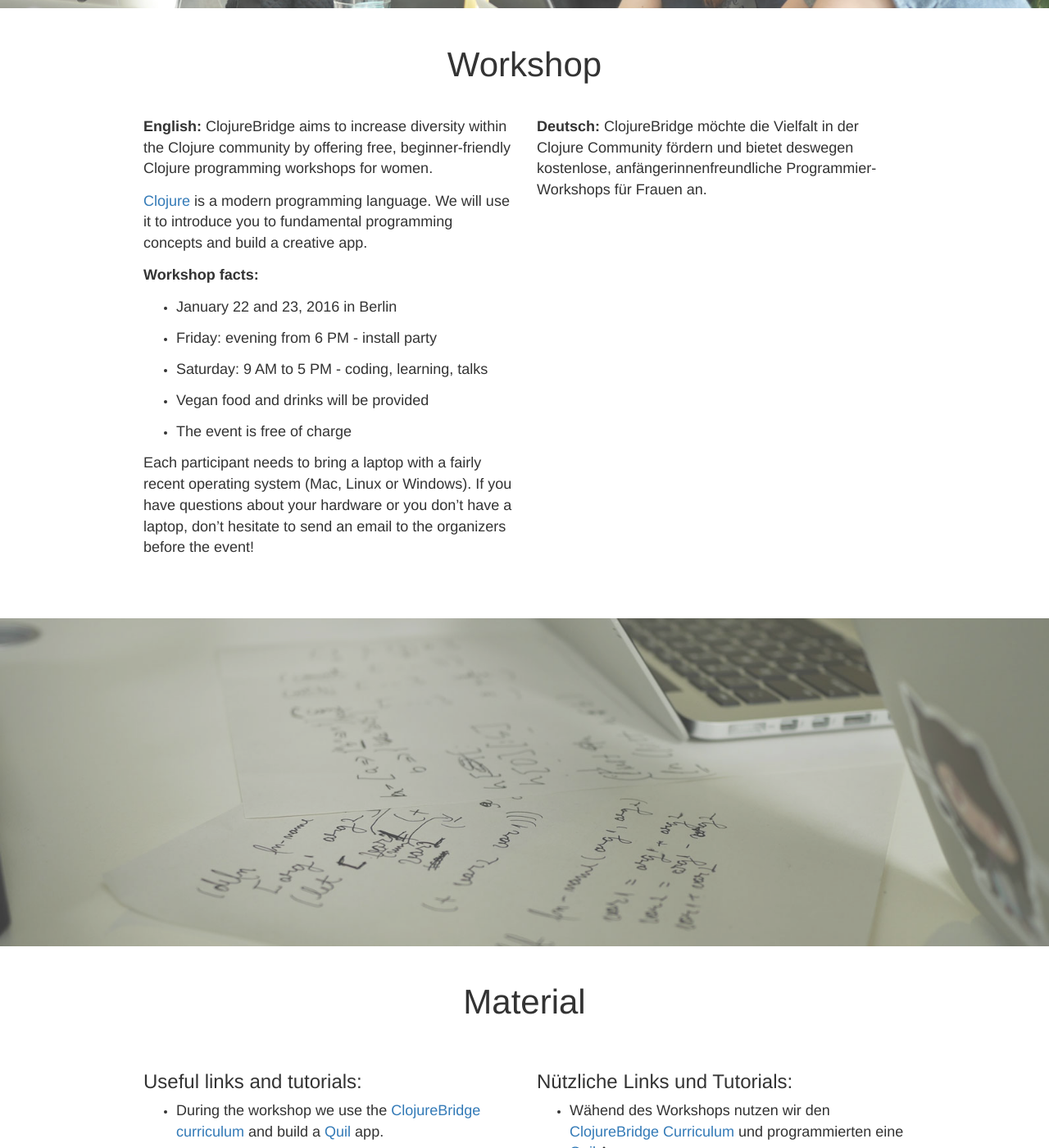
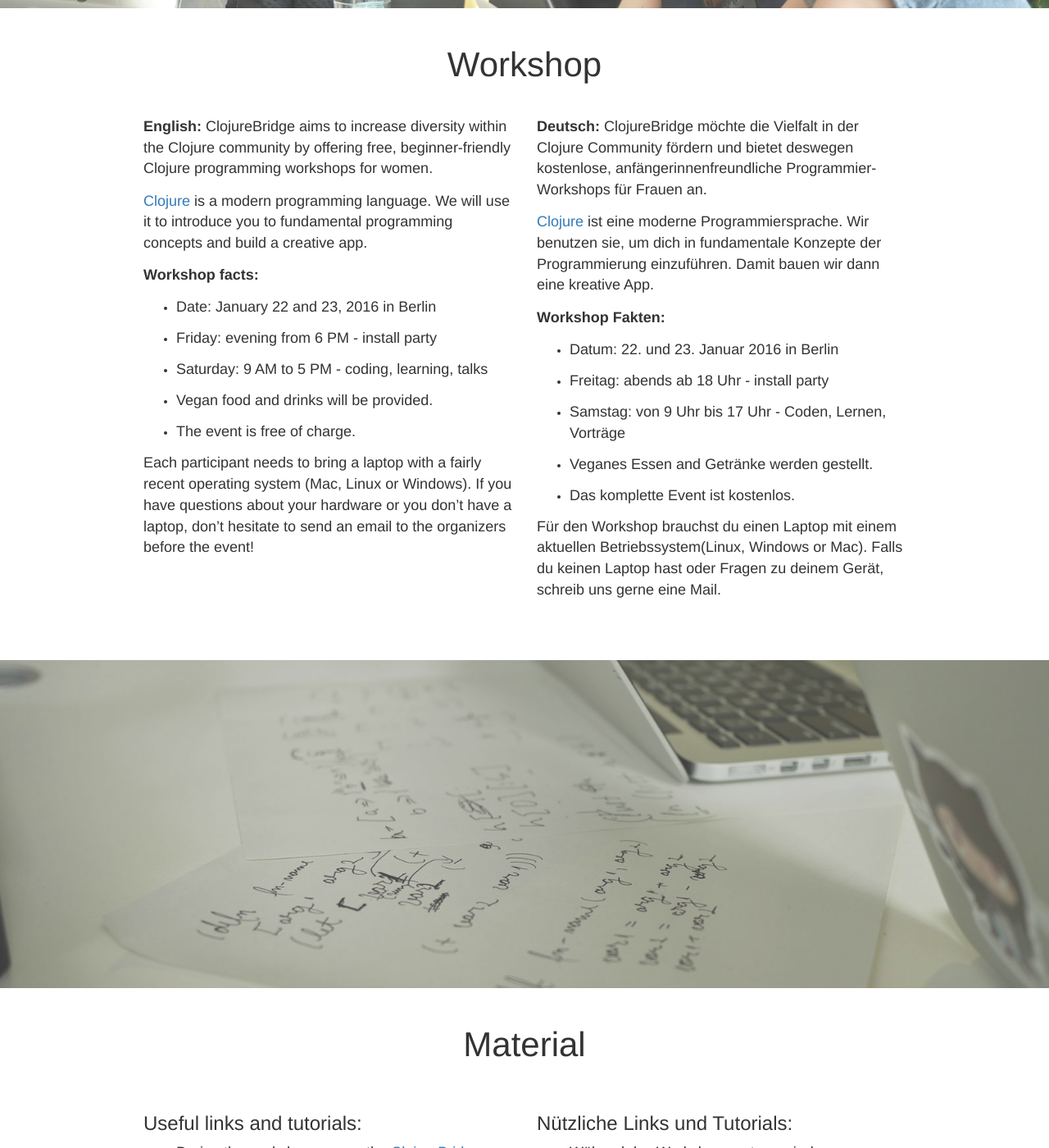
Before and after one commit to clojurebridge-berlin/clojurebridge-berlin.github.io, a Jekyll site: the page built from index.html, in a window 1280 px wide and 1400 px high, scrolled down 1080 px. Shown: the whole window at 82% size. Built offline with Jekyll 4.4.1, drawn with Linux system fonts in a browser that asks for light colours; some of the changed text lies outside the part shown.

Commit message:
Translate workshop section to German

```diff
--- a/index.html
+++ b/index.html
@@ -58,7 +58,7 @@
         <p><b>Workshop facts:</b></p>
         <ul>
           <li>
-            <p>January 22 and 23, 2016 in Berlin</p>
+            <p>Date: January 22 and 23, 2016 in Berlin</p>
           </li>
           <li>
             <p>Friday: evening from 6 PM - install party</p>
@@ -67,17 +67,36 @@
             <p>Saturday: 9 AM to 5 PM - coding, learning, talks</p>
           </li>
           <li>
-            <p>Vegan food and drinks will be provided</p>
+            <p>Vegan food and drinks will be provided.</p>
           </li>
           <li>
-            <p>The event is free of charge</p>
+            <p>The event is free of charge.</p>
           </li>
         </ul>
         <p>Each participant needs to bring a laptop with a fairly recent operating system (Mac, Linux or Windows). If you have questions about your hardware or you don’t have a laptop, don’t hesitate to send an email to the organizers before the event!</p>
       </div>
       <div class="col-md-6">
         <p><b>Deutsch: </b>ClojureBridge möchte die Vielfalt in der  Clojure Community fördern und bietet deswegen kostenlose, anfängerinnenfreundliche Programmier-Workshops für Frauen an. </p>
-        <p></p>
+        <p><a href="http://clojure.org/">Clojure</a> ist eine moderne Programmiersprache. Wir benutzen sie, um dich in fundamentale Konzepte der Programmierung einzuführen. Damit bauen wir dann eine kreative App.</p>
+        <p><b>Workshop Fakten:</b></p>
+        <ul>
+          <li>
+            <p>Datum: 22. und 23. Januar 2016 in Berlin</p>
+          </li>
+          <li>
+            <p>Freitag: abends ab 18 Uhr - install party</p>
+          </li>
+          <li>
+            <p>Samstag: von 9 Uhr bis 17 Uhr - Coden, Lernen, Vorträge</p>
+          </li>
+          <li>
+            <p>Veganes Essen and Getränke werden gestellt.</p>
+          </li>
+          <li>
+            <p>Das komplette Event ist kostenlos.</p>
+          </li>
+        </ul>
+        <p>Für den Workshop brauchst du einen Laptop mit einem aktuellen Betriebssystem(Linux, Windows or Mac). Falls du keinen Laptop hast oder Fragen zu deinem Gerät, schreib uns gerne eine Mail. </p>
       </div>
     </div>
   </div>
@@ -122,7 +141,7 @@
         <h3>Nützliche Links und Tutorials:</h3>
         <ul>
           <li>
-            <p>Wähend des Workshops nutzen wir den <a href="https://clojurebridge.github.io/curriculum/#/">ClojureBridge Curriculum</a> und programmierten eine <a href="https://github.com/quil/quil">Quil</a> App.</p>
+            <p>Wähend des Workshops nutzen wir den <a href="https://clojurebridge.github.io/curriculum/#/">ClojureBridge Curriculum</a> und programmieren eine <a href="https://github.com/quil/quil">Quil</a> App.</p>
           </li>
           <li>
             <p>Falls du es nicht erwarten kannst, Clojure zu lernen <a href="http://www.tryclj.com/">probiere es mal hier.</a></p>
```
